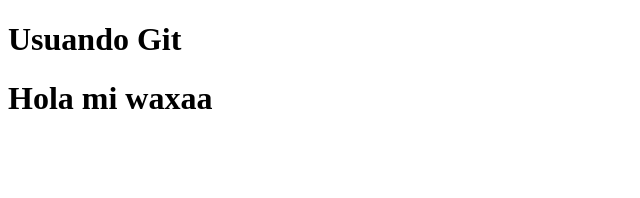
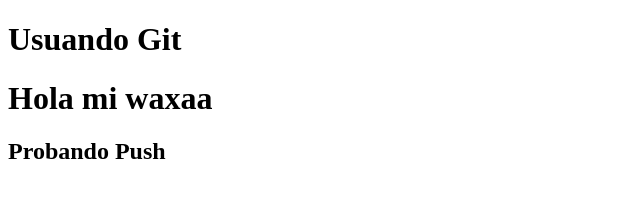
Before and after one commit to FranMGB96/UsandoGitHub, a plain HTML site: page index.html in a window 1280 px wide. Shown: the whole page, without its empty margins (0-640 px from the left). Drawn offline with Linux system fonts and the light colour scheme.

Commit message:
Tercer Commit

```diff
--- a/index.html
+++ b/index.html
@@ -9,5 +9,6 @@
 <body>
     <h1>Usuando Git</h1>
     <h1>Hola mi waxaa</h1>
+    <h2>Probando Push</h2>
 </body>
 </html>
```
